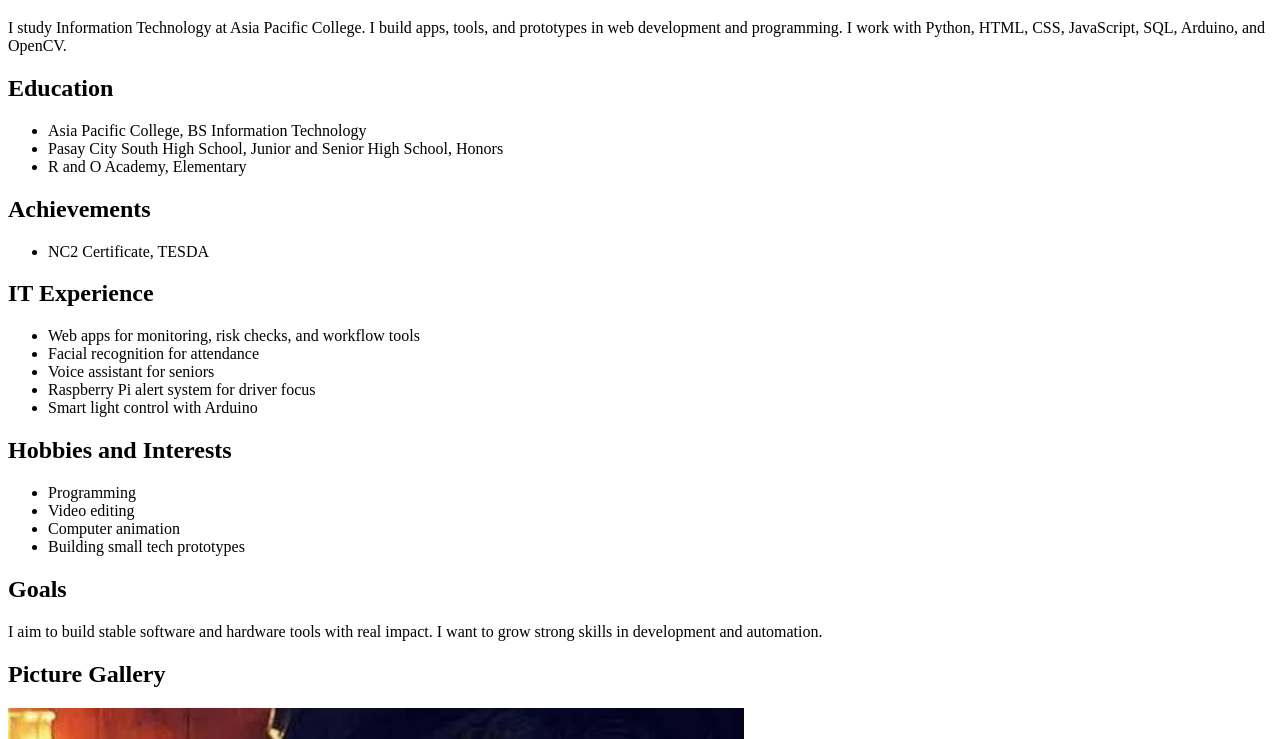
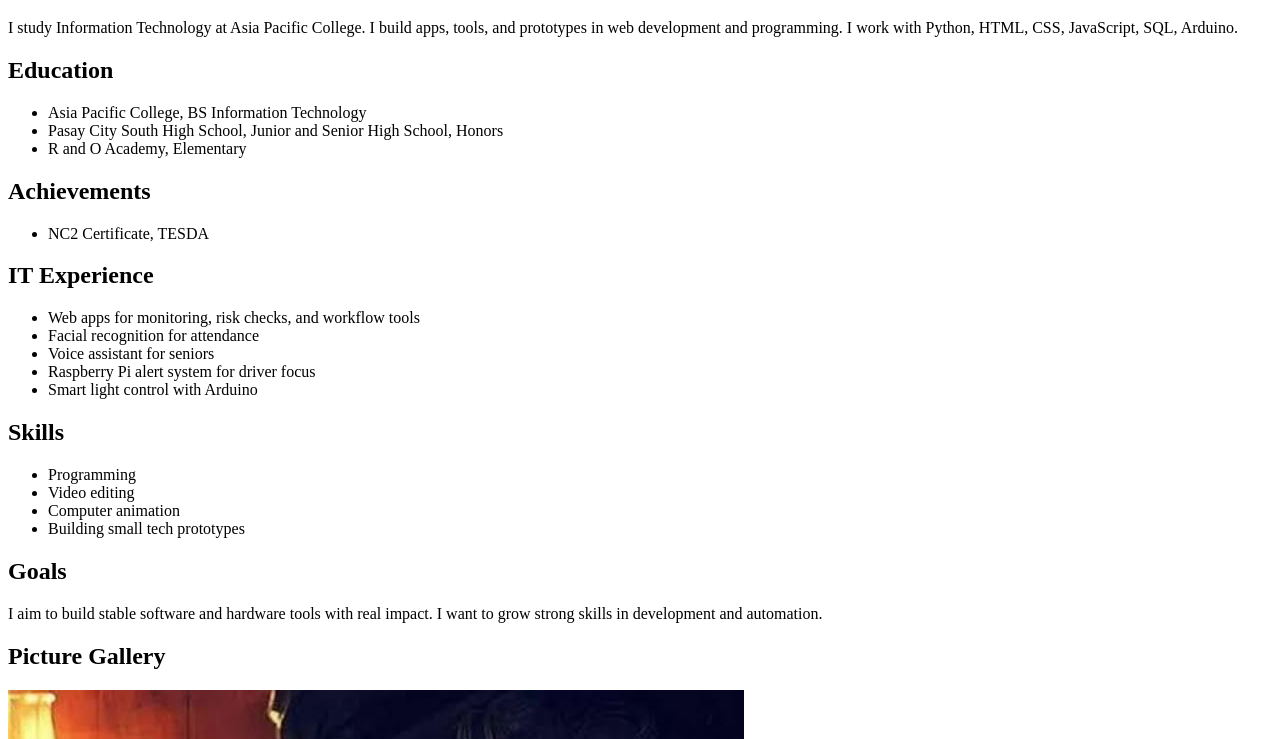
Before and after one commit to Vince0028/webprog-IT241-html-lessons, a plain HTML site: page introductions/index.html in a window 1280 px wide. Shown: the part 61-800 px from the top of the page. Drawn offline with Linux system fonts and the light colour scheme.

Commit message:
Update skills and remove OpenCV from introduction

```diff
--- a/introductions/index.html
+++ b/introductions/index.html
@@ -9,7 +9,7 @@
   <p>
     I study Information Technology at Asia Pacific College.
     I build apps, tools, and prototypes in web development and programming.
-    I work with Python, HTML, CSS, JavaScript, SQL, Arduino, and OpenCV.
+    I work with Python, HTML, CSS, JavaScript, SQL, Arduino.
   </p>
 
   <h2>Education</h2>
@@ -33,7 +33,7 @@
     <li>Smart light control with Arduino</li>
   </ul>
 
-  <h2>Hobbies and Interests</h2>
+  <h2>Skills</h2>
   <ul>
     <li>Programming</li>
     <li>Video editing</li>
```
